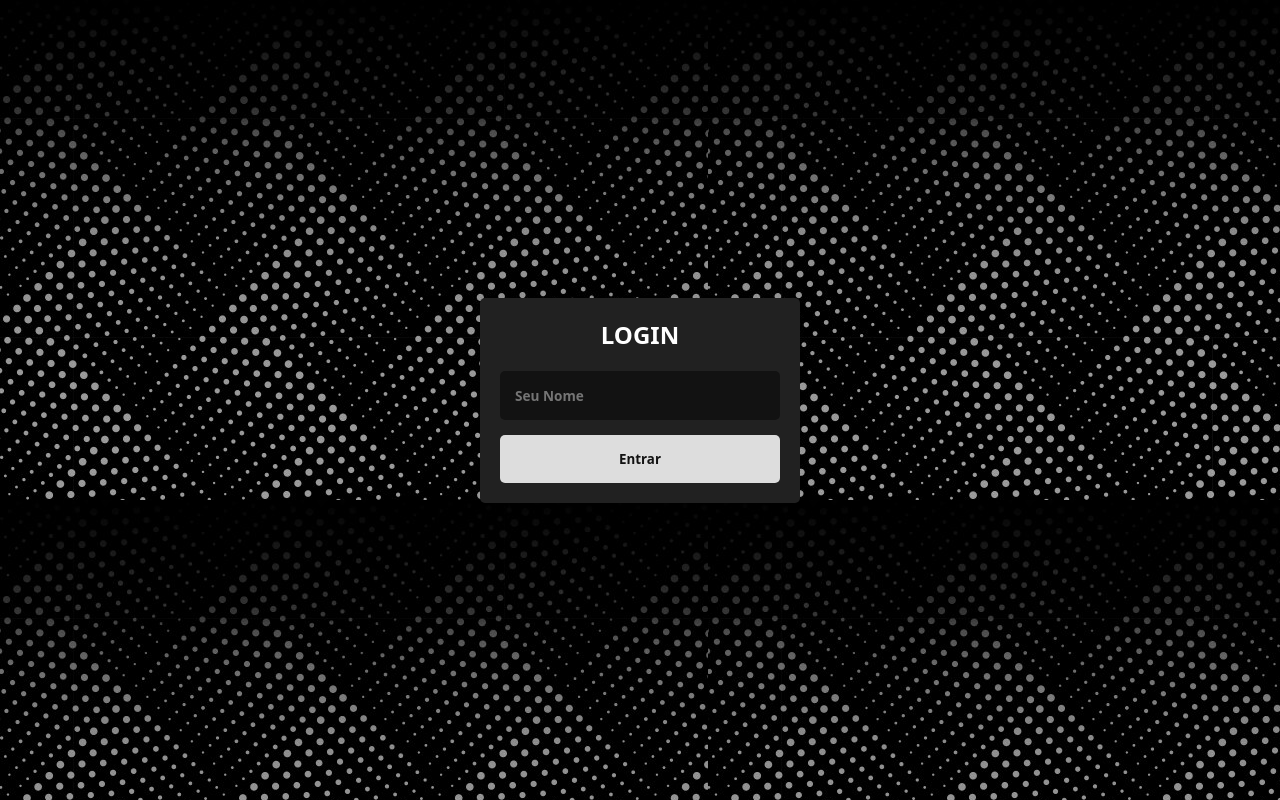
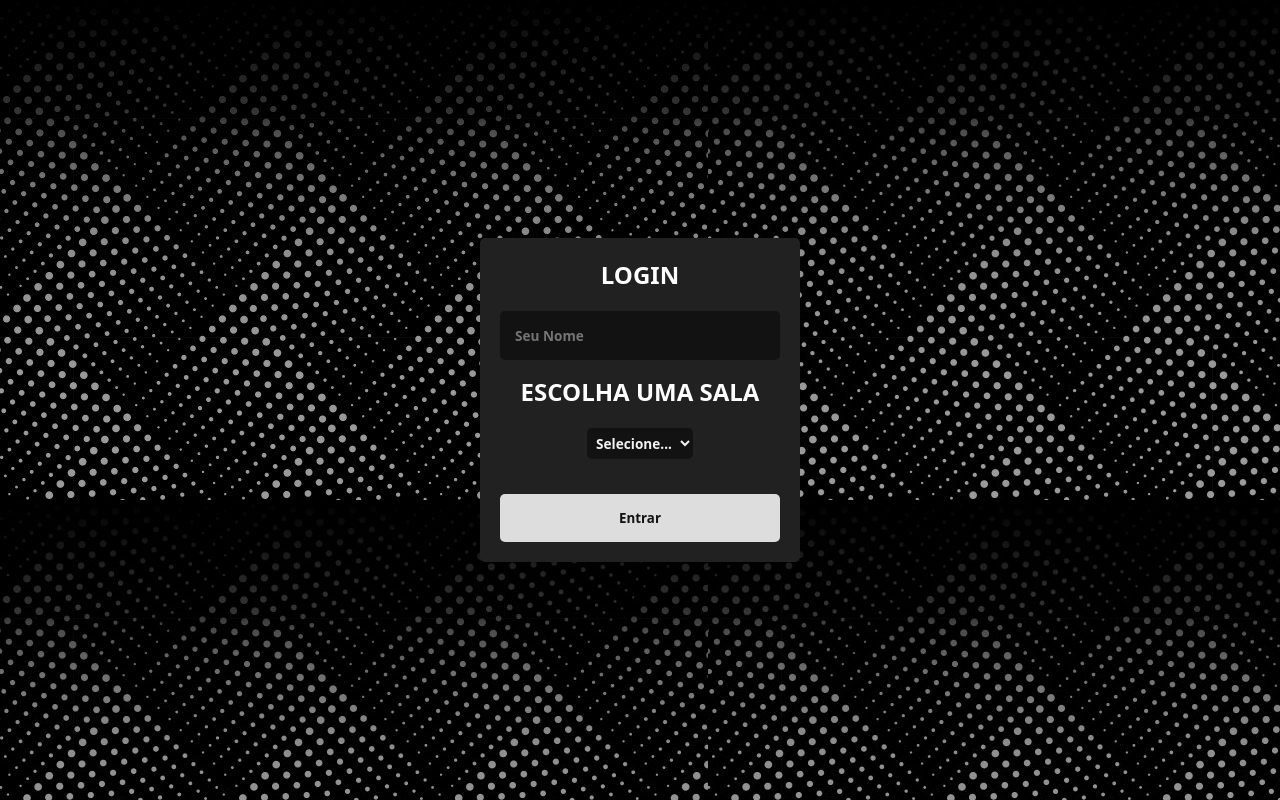
Before and after one commit to LLIPEGT/ChatRooms--Redes, a plain HTML site: page frontEnd/index.html in a window 1280 px wide. Drawn offline with nearby package versions, Linux system fonts and the light colour scheme.

Commit message:
seleção de salas adicionado

```diff
--- a/back-end/src/server.js
+++ b/back-end/src/server.js
@@ -6,6 +6,7 @@ dotenv.config()
 const wss = new WebSocketServer({ port: 8000 })
 
 wss.on("connection", (ws) => {
+    console.log(ws)
     ws.on("error", console.error)
     ws.on("message", (data) => {
         console.log(data.toString())
--- a/frontEnd/css/style.css
+++ b/frontEnd/css/style.css
@@ -56,6 +56,26 @@ body{
 
 .login__input:focus{
     outline: 2px solid #f2f2f2;
+}
+
+.salas__input{
+    text-align: center;
+    font-weight: bold;
+    font-size: 1rem;
+    margin-bottom: 20px;
+}
+
+.salas__input > select{
+    border: none;
+    padding: 5px;
+    margin-top: 20px;
+    font-size: 0.85rem;
+    font-weight: bold;
+    text-align: center;
+    background-color: #121212;
+    color: #f2f2f2;
+    outline: none;
+    border-radius: 5px;
 }
 
 .login__button{
--- a/frontEnd/index.html
+++ b/frontEnd/index.html
@@ -3,10 +3,11 @@
 
 <head>
     <meta charset="UTF-8">
+    <meta name="viewport" content="width=device-width, initial-scale=1.0">
     <link rel="stylesheet" href="./css/style.css">
     <link rel="stylesheet"
-        href="https://fonts.googleapis.com/css2?family=Material+Symbols+Outlined:opsz,wght,FILL,GRAD@24,400,0,0&icon_names=send" />
-    <title>Document</title>
+        href="https://fonts.googleapisS.com/css2?family=Material+Symbols+Outlined:opsz,wght,FILL,GRAD@24,400,0,0&icon_names=send" />
+    <title>Sistema Chat</title>
 </head>
 
 <body>
@@ -15,6 +16,14 @@
             <h2>LOGIN</h2>
             <form action="" class="login__form">
                 <input type="text" class="login__input" placeholder="Seu Nome" required>
+                <div class="salas__input">
+                    <h2>ESCOLHA UMA SALA</h2>
+                    <select required class="login__salas" title="Escolha uma sala">
+                        <option value="" disabled selected>Selecione...</option>
+                        <option value="1">SALA 1</option>
+                        <option value="2">SALA 2</option>
+                    </select>
+                </div>
                 <button type="submit" class="login__button">Entrar</button>
             </form>
         </section>
--- a/frontEnd/js/script.js
+++ b/frontEnd/js/script.js
@@ -3,6 +3,7 @@
 const login = document.querySelector(".login")
 const loginForm = login.querySelector(".login__form")
 const loginInput = login.querySelector(".login__input")
+const salaInput = login.querySelector(".login__salas")
 
 // chat elements
 
@@ -22,7 +23,7 @@ const colors = [
     "gold"
 ]
 
-const user = { id: "", name: "", color: "" }
+const user = { id: "", name: "", color: "", idSala: ""}
 
 let websocket
 
@@ -31,6 +32,7 @@ const handleLogin = (event) => {
 
     user.id = crypto.randomUUID()
     user.name = loginInput.value
+    user.idSala = salaInput.value
     user.color = getRandomColor()
 
     login.style.display = "none"
@@ -77,10 +79,9 @@ const scrollScreen = () => {
 }
 
 const processMessage = ({data}) => {
-    const { userId, username, usercolor, content } = JSON.parse(data)
+    const { userId, username, usercolor, content, idSala } = JSON.parse(data)
 
     const message = userId == user.id ? createMessageSelfElement(content) : createMessageOtherElement(content, username, usercolor)
-
     chatMessages.appendChild(message)
 
     scrollScreen()
@@ -91,6 +92,7 @@ const sendMessage = (event) => {
 
     const message = {
         userId: user.id,
+        idSala: user.idSala,
         username: user.name,
         usercolor: user.color,
         content: chatInput.value
```
